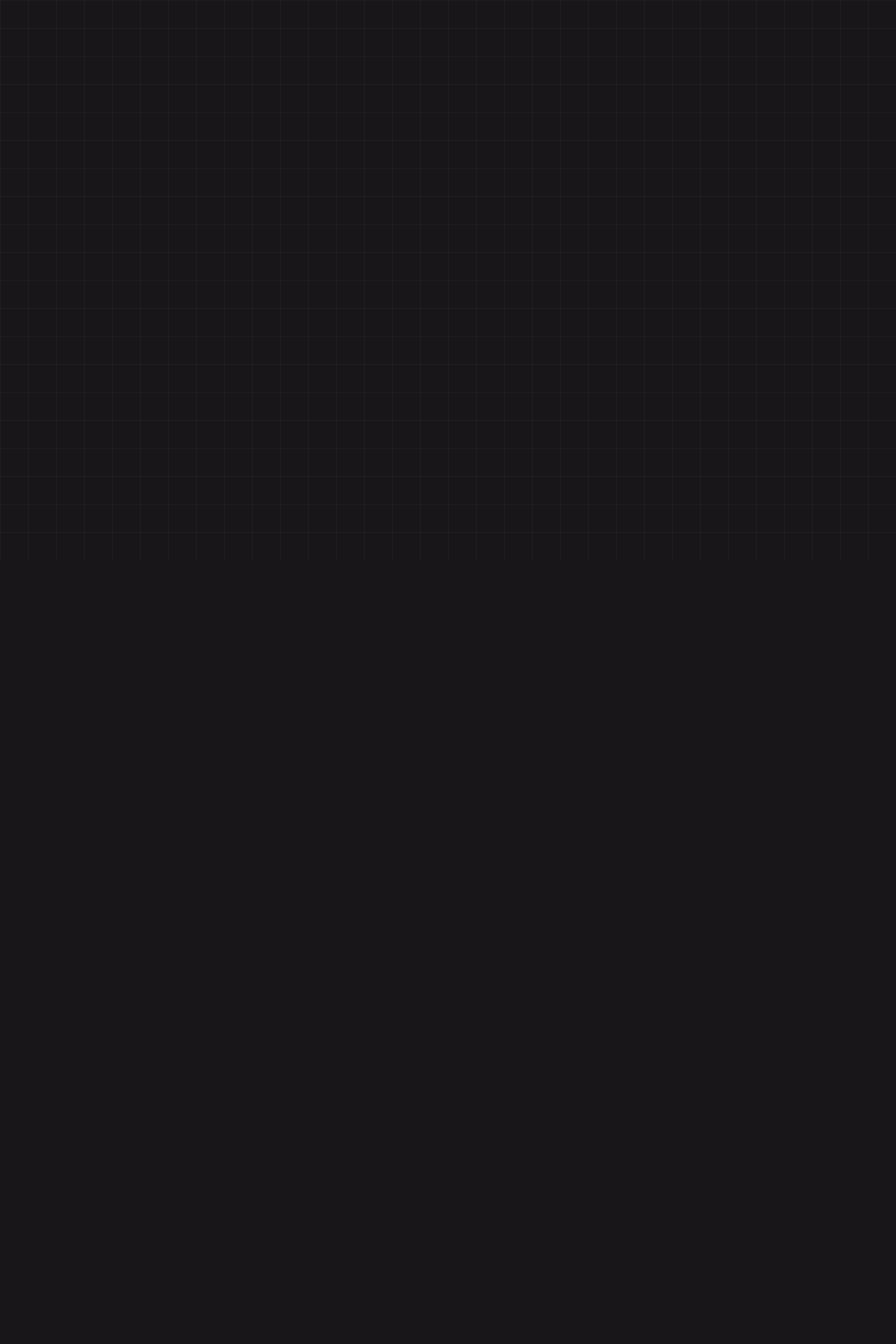
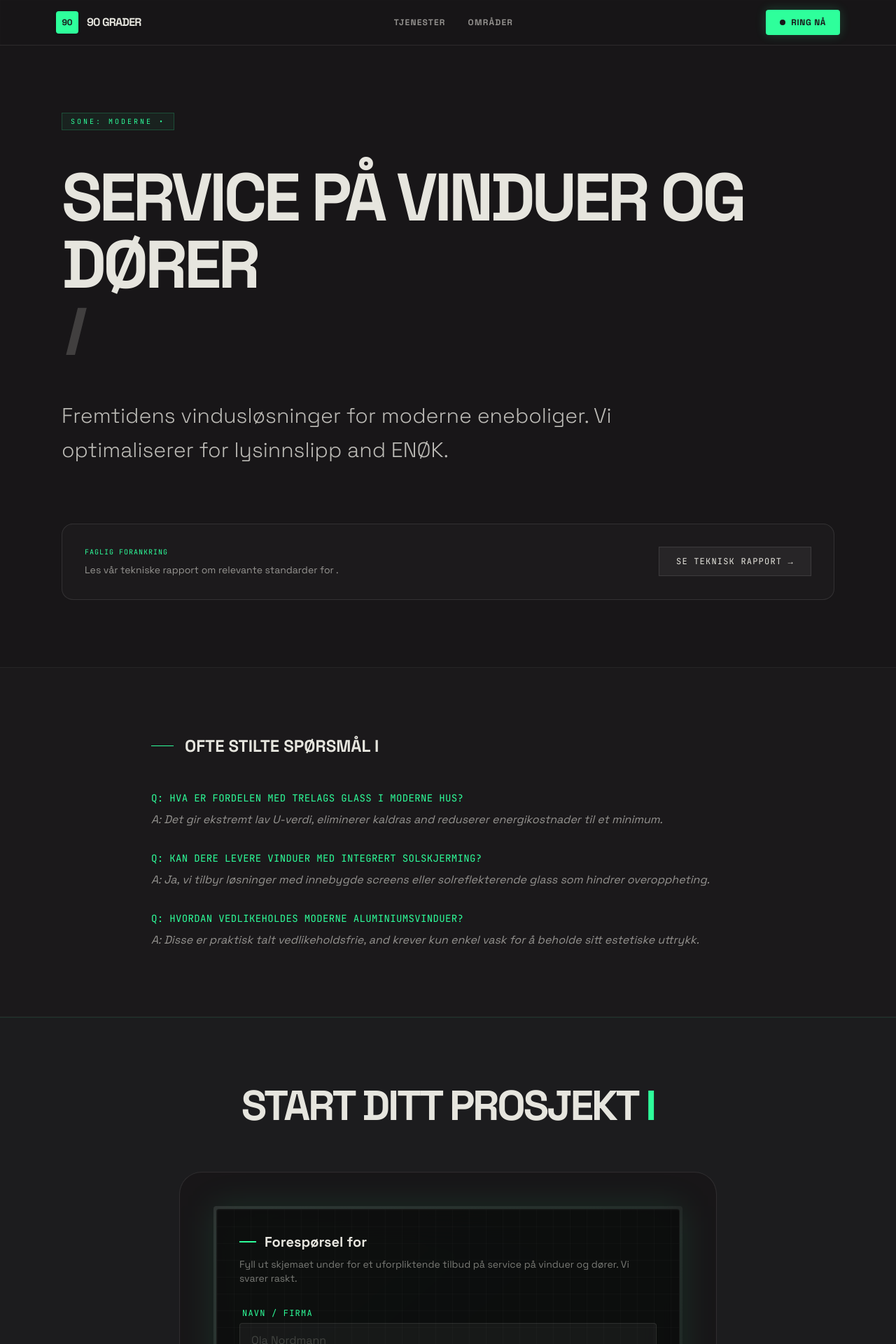
Before and after one commit to rezhh94/90grader, a Next.js app: page /asker/vindusservice in a window 1280 px wide. Before the commit this address had no page. Shown: the top 1920 px of the page at 70% size. Before the commit the page ends 800 px from the top, so only its background shows below. Built offline with nearby package versions, Linux system fonts and the light colour scheme.

Commit message:
feat: integrate Sone-logikk and Solution A layout for 300+ landing pages

```diff
--- a/app/[city]/[service]/page.tsx
+++ b/app/[city]/[service]/page.tsx
@@ -49,8 +49,7 @@ export default async function ServiceCityPage({ params }: PageProps) {
         notFound();
     }
 
-    const { baseService: service, cityName, zone, hook, usp, faq, slug, coordinates } = content;
-    const otherServices = services.filter((s) => s.id !== serviceId);
+    const { baseService: service, cityName, zone, hook, faq, slug, coordinates } = content;
 
     // JSON-LD for SGE/SEO med Hyper-lokal NAP-data
     const schemaGeo = coordinates.split(', ') || ['59.9139', '10.7522']; // Fallback Oslo
@@ -84,190 +83,68 @@ export default async function ServiceCityPage({ params }: PageProps) {
     };
 
     return (
-        <main className="min-h-screen bg-[#181618] text-[#e6e5de] font-sans pb-24">
+        <main className="min-h-screen bg-[#181618] text-[#e6e5de]">
             <script
                 type="application/ld+json"
                 dangerouslySetInnerHTML={{ __html: JSON.stringify(jsonLd) }}
             />
 
-            {/* 1. PREMIUM SUB-HERO (Sentrert & Ren) */}
-            <section className="px-6 py-24 border-b border-white/5 bg-white/[0.01]">
-                <div className="max-w-4xl mx-auto text-center">
-                    <div className="inline-block px-3 py-1 border border-[#2eff9b]/20 text-[#2eff9b] font-mono text-[10px] uppercase tracking-[0.3em] mb-8 bg-[#2eff9b]/5 rounded-sm">
-                        {service.vakt ? 'AKUTT BEREDSKAP' : 'SPESIALISTPROSJEKT'} • {cityName}
+            {/* 6XL RAMME FOR PREMIUM FØLELSE */}
+            <section className="max-w-6xl mx-auto px-6 py-24">
+                <div className="space-y-12">
+                    <div className="inline-block px-3 py-1 border border-[#2eff9b]/20 text-[#2eff9b] font-mono text-[10px] uppercase tracking-[0.3em] bg-[#2eff9b]/5">
+                        SONE: {zone} • {cityName}
                     </div>
-                    <h1 className="text-5xl md:text-8xl font-bold uppercase tracking-tighter leading-[0.9] mb-8">
-                        {service.title} <br />
+
+                    <h1 className="text-5xl md:text-8xl font-bold uppercase tracking-tighter leading-none">
+                        {service.title} <br/>
                         <span className="text-[#e6e5de]/20 italic">i {cityName}</span>
                     </h1>
-                    <a href="#bestill" className="font-mono text-xs uppercase tracking-widest text-[#2eff9b] hover:opacity-70 transition-opacity">
-                        Gå direkte til forespørsel ↓
-                    </a>
+
+                    <p className="text-2xl md:text-3xl text-[#e6e5de]/80 font-light max-w-4xl leading-relaxed">
+                        {hook}
+                    </p>
+                </div>
+
+                {/* DEEP CONTEXT LINKING MODUL */}
+                <div className="mt-20 p-8 border border-white/10 bg-white/[0.02] rounded-2xl flex flex-col md:flex-row justify-between items-center gap-8">
+                    <div>
+                        <h3 className="font-mono text-[10px] text-[#2eff9b] uppercase tracking-widest mb-2">Faglig Forankring</h3>
+                        <p className="text-sm opacity-60">Les vår tekniske rapport om relevante standarder for {cityName}.</p>
+                    </div>
+                    <Link href={`/fag-arkiv/${slug}`} className="px-6 py-3 bg-white/5 border border-white/10 hover:border-[#2eff9b]/50 transition-all text-xs font-mono uppercase tracking-widest">
+                        Se Teknisk Rapport →
+                    </Link>
                 </div>
             </section>
 
-            {/* 2. INNHOLDS-SECTION (Sentrert max-w-4xl for maksimal lesbarhet) */}
-            <section className="px-6 py-24">
-                <div className="max-w-4xl mx-auto space-y-20">
-
-                    {/* BILDE-BOKS (Visuelt Anker) */}
-                    <div className="relative aspect-video bg-white/5 border border-white/10 rounded-2xl overflow-hidden group">
-                        <div className="absolute inset-0 bg-cover bg-center grayscale hover:grayscale-0 transition-all duration-1000"
-                            style={{ backgroundImage: `url('/images/services/${service.id}.jpg')` }} />
-                        <div className="absolute top-6 left-6 bg-[#181618]/80 backdrop-blur-md border border-[#2eff9b]/30 px-4 py-2 rounded font-mono text-[10px] text-[#2eff9b]">
-                            PROSJEKTKODE: 90G-{city.toUpperCase()}-{serviceId.toUpperCase()}
-                        </div>
-                    </div>
-
-                    {/* TEKSTLIG GJENNOMGANG (Med Dynamisk Løsnings-Plikt) */}
-                    <div className="space-y-12">
-                        <div className="flex items-center gap-6">
-                            <div className="w-16 h-[1px] bg-[#2eff9b]" />
-                            <h2 className="text-sm font-mono font-bold uppercase tracking-[0.3em] text-[#2eff9b]">Prosjektbeskrivelse</h2>
-                        </div>
-                        <div className="text-xl md:text-2xl leading-relaxed text-[#e6e5de]/80 font-light space-y-8">
-                            <p>{service.longDesc}</p>
-                            <div className="p-6 border-l-2 border-[#2eff9b] bg-[#2eff9b]/[0.02]">
-                                <h3 className="text-lg font-bold text-[#e6e5de] mb-2 uppercase font-mono text-sm tracking-widest">Lokal Ekspertise i {cityName}</h3>
-                                <p className="text-lg">{hook}</p>
+            {/* HYPER-LOKAL FAQ FOR SGE-DOMINANS */}
+            <section className="bg-white/[0.01] py-24 border-y border-white/5">
+                <div className="max-w-4xl mx-auto px-6">
+                    <h2 className="text-2xl font-bold uppercase mb-12 flex items-center gap-4">
+                        <span className="w-8 h-[1px] bg-[#2eff9b]" />
+                        Ofte stilte spørsmål i {cityName}
+                    </h2>
+                    <div className="space-y-8">
+                        {faq.map((item, i) => (
+                            <div key={i} className="group">
+                                <h4 className="text-[#2eff9b] font-mono text-sm mb-2 uppercase tracking-wide">Q: {item.q}</h4>
+                                <p className="text-[#e6e5de]/60 leading-relaxed italic">A: {item.a}</p>
                             </div>
-                        </div>
-                    </div>
-
-                    {/* TEKNISKE SPESIFIKASJONER & ZONE */}
-                    <div className="grid grid-cols-1 md:grid-cols-2 gap-6 pt-12 border-t border-white/5">
-                        <div className="grid grid-cols-2 gap-4">
-                            {[
-                                { label: 'Soneprofil', val: zone },
-                                { label: 'Region', val: cityName },
-                            ].map((item) => (
-                                <div key={item.label} className="p-6 bg-white/5 border border-white/10 rounded-xl">
-                                    <p className="font-mono text-[9px] text-[#2eff9b] uppercase tracking-widest mb-2">{item.label}</p>
-                                    <p className="font-bold text-sm uppercase">{item.val}</p>
-                                </div>
-                            ))}
-                        </div>
-                        <div className="p-6 bg-[#1c1c1e] border border-[#2eff9b]/20 rounded-xl relative overflow-hidden">
-                            <div className="absolute top-0 right-0 w-32 h-32 bg-[#2eff9b]/5 blur-3xl -mr-16 -mt-16" />
-                            <h3 className="text-[#2eff9b] font-mono text-xs uppercase tracking-widest mb-4">Unik Sonefordel</h3>
-                            <div className="space-y-4">
-                                <p className="text-xl font-bold leading-tight text-[#e6e5de]">
-                                    {usp}
-                                </p>
-                                <div className="flex items-center gap-2 text-[#2eff9b] text-[10px] font-mono uppercase tracking-widest">
-                                    <span className="relative flex h-2 w-2">
-                                        <span className="animate-ping absolute inline-flex h-full w-full rounded-full bg-[#2eff9b] opacity-75"></span>
-                                        <span className="relative inline-flex rounded-full h-2 w-2 bg-[#2eff9b]"></span>
-                                    </span>
-                                    SGE Dominans Aktiv
-                                </div>
-                            </div>
-                        </div>
-                    </div>
-
-                    {/* DEEP CONTEXT / FAG-ARKIV LINK */}
-                    <Link href={`/fag-arkiv/${slug}`} className="block group pt-6">
-                        <div className="p-8 border border-[#2eff9b]/20 bg-[#2eff9b]/[0.02] rounded-2xl group-hover:bg-[#2eff9b]/[0.08] transition-all relative overflow-hidden">
-                            <div className="absolute top-0 right-0 p-8 opacity-10 font-mono text-6xl font-black italic mix-blend-overlay pointer-events-none">
-                                REPORT
-                            </div>
-                            <h3 className="text-[#2eff9b] font-mono text-sm uppercase tracking-widest mb-2 flex items-center gap-3">
-                                <span>Deep Context Link</span> <span className="group-hover:translate-x-2 transition-transform">→</span>
-                            </h3>
-                            <p className="text-xl font-bold mb-2">Les vår tekniske rapport fra fagarkivet</p>
-                            <p className="text-sm text-[#e6e5de]/50 group-hover:text-[#e6e5de]/80 transition-colors">Avgjørende SGE-signal for {cityName}</p>
-                        </div>
-                    </Link>
-
-                    {/* LOKAL FAQ FOR SGE */}
-                    <div className="pt-12 border-t border-white/5">
-                        <h3 className="text-2xl font-bold mb-8 flex items-center gap-3">
-                            <span className="w-8 h-[2px] bg-[#2eff9b]" />
-                            Ofte stilte spørsmål i <span className="text-[#2eff9b]">{cityName}</span>
-                        </h3>
-                        <div className="grid gap-4">
-                            {faq.map((item, i) => (
-                                <div key={i} className="p-6 bg-white/5 border border-white/10 rounded-xl">
-                                    <h4 className="font-bold text-lg mb-2">{item.q}</h4>
-                                    <p className="text-[#e6e5de]/70">{item.a}</p>
-                                </div>
-                            ))}
-                        </div>
-                    </div>
-                </div>
-            </section>
-
-            {/* 3. "THE ANCHOR" - FULLBREDDE KONTAKTSESJON (Lead-motoren) */}
-            <section id="bestill" className="bg-[#1c1c1e] px-6 py-24 md:py-32 border-t border-[#2eff9b]/10 relative overflow-hidden">
-                {/* Blueprint dekorasjon som kun synes i bunnen */}
-                <div className="absolute inset-0 bg-[url('/blueprint-grid.svg')] opacity-[0.02] pointer-events-none" />
-
-                <div className="max-w-4xl mx-auto relative z-10">
-                    <div className="text-center mb-16 space-y-4">
-                        <h2 className="text-4xl md:text-6xl font-bold uppercase tracking-tighter">
-                            Start ditt prosjekt <span className="text-[#2eff9b]">i {cityName}</span>
-                        </h2>
-                        <p className="text-[#e6e5de]/50 font-mono text-sm uppercase tracking-widest">
-                            Svarer normalt innen 2 timer • {service.vakt ? '24/7 Vakttelefon aktiv' : 'Hurtig respons'}
-                        </p>
-                    </div>
-
-                    <div className="bg-[#181618] border border-white/10 p-8 md:p-16 rounded-[2.5rem] shadow-3xl">
-                        <ContactForm service={service.title} city={cityName} />
-
-                        <div className="mt-12 pt-12 border-t border-white/5 flex flex-col items-center">
-                            <a href="tel:+4790000000" className="group flex items-center gap-6 text-2xl md:text-4xl font-black hover:text-[#2eff9b] transition-colors">
-                                <span className="text-xs font-mono font-normal text-[#2eff9b] group-hover:animate-pulse uppercase tracking-[0.4em]">{service.vakt ? 'VAKT:' : 'RING OSS:'}</span>
-                                +47 900 00 000
-                            </a>
-                        </div>
-                    </div>
-                </div>
-            </section>
-
-            {/* Related Services — Interlinking */}
-            <section className="px-6 py-16 border-t border-white/10">
-                <div className="max-w-6xl mx-auto">
-                    <h2 className="text-2xl font-bold mb-8 flex items-center gap-3">
-                        <span className="w-8 h-[2px] bg-[#2eff9b]" />
-                        Andre tjenester i <span className="text-[#2eff9b]">{cityName}</span>
-                    </h2>
-                    <div className="grid grid-cols-1 sm:grid-cols-2 lg:grid-cols-3 gap-4">
-                        {otherServices.map((s) => (
-                            <Link
-                                key={s.id}
-                                href={`/${city}/${s.id}`}
-                                className="group relative p-6 border border-[#e6e5de]/5 bg-[#e6e5de]/[0.01] hover:border-[#2eff9b]/50 hover:bg-[#2eff9b]/[0.02] rounded-none transition-all duration-500 hover:shadow-[0_0_30px_rgba(46,255,155,0.1)]"
-                            >
-                                <span className="text-[10px] font-mono text-[#2eff9b] uppercase tracking-widest">
-                                    {s.vakt ? '● VAKT' : '◆ PROSJEKT'}
-                                </span>
-                                <h3 className="text-lg font-bold mt-2 group-hover:text-[#2eff9b] transition-colors">{s.title}</h3>
-                                <p className="text-xs text-[#e6e5de]/40 mt-1">{s.desc}</p>
-                            </Link>
                         ))}
                     </div>
                 </div>
             </section>
 
-            {/* Other Cities */}
-            <section className="px-6 py-16 border-t border-white/10">
-                <div className="max-w-6xl mx-auto">
-                    <h2 className="text-2xl font-bold mb-8 flex items-center gap-3">
-                        <span className="w-8 h-[2px] bg-[#2eff9b]" />
-                        {service.title} i andre byer
+            {/* "THE ANCHOR" - FULLBREDDE KONTAKTSESJON */}
+            <section id="bestill" className="bg-[#1c1c1e] px-6 py-24 border-t border-[#2eff9b]/10">
+                <div className="max-w-4xl mx-auto text-center mb-16">
+                    <h2 className="text-4xl md:text-6xl font-bold uppercase tracking-tighter">
+                        Start ditt prosjekt <span className="text-[#2eff9b]">i {cityName}</span>
                     </h2>
-                    <div className="flex flex-wrap gap-3">
-                        {cities.filter((c) => c !== city).map((c) => (
-                            <Link
-                                key={c}
-                                href={`/${c}/${serviceId}`}
-                                className="px-5 py-2.5 border border-[#e6e5de]/5 text-sm text-[#e6e5de]/50 hover:border-[#2eff9b]/50 hover:bg-[#2eff9b]/[0.02] hover:text-[#e6e5de] rounded-none transition-all duration-300 hover:shadow-[0_0_20px_rgba(46,255,155,0.1)] font-bold uppercase tracking-wider"
-                            >
-                                {cityNames[c]}
-                            </Link>
-                        ))}
-                    </div>
+                </div>
+                <div className="max-w-3xl mx-auto bg-[#181618] border border-white/10 p-8 md:p-12 rounded-[2rem]">
+                    <ContactForm service={service.title} city={cityName} />
                 </div>
             </section>
         </main>
--- a/lib/data.ts
+++ b/lib/data.ts
@@ -25,7 +25,8 @@ export const cityNames: Record<string, string> = {
 
 export type Zone = 'HISTORISK' | 'MODERNE' | 'VEKST';
 
-export const cityMetaData: Record<string, { zone: Zone, coordinates: string }> = {
+// 1. Definerer sonene for alle 50 nabolag (Arkitektonisk innholds-matrise)
+export const neighborhoodMatrix: Record<string, { zone: Zone, coordinates: string }> = {
     // Oslo - Mye historisk
     'frogner': { zone: 'HISTORISK', coordinates: '59.9225, 10.7042' },
     'majorstuen': { zone: 'HISTORISK', coordinates: '59.9298, 10.7145' },
@@ -339,27 +340,27 @@ export const zoneServiceData: Record<Zone, Record<string, ServiceZoneData>> = {
   }
 };
 
+// 2. Henter unikt innhold basert på Sone-logikk
 export function getServiceContent(serviceId: string, cityId: string) {
     const cityName = cityNames[cityId];
-    const cityData = cityMetaData[cityId];
+    const neighborhood = neighborhoodMatrix[cityId] || { zone: 'MODERNE' as Zone, coordinates: '59.9139, 10.7522' };
     const baseService = services.find(s => s.id === serviceId);
 
-    if (!baseService || !cityData) return null;
+    if (!baseService) return null;
 
-    const zone = cityData.zone;
-    const zoneData = zoneServiceData[zone]?.[serviceId];
+    const zoneData = zoneServiceData[neighborhood.zone][serviceId];
 
     if (!zoneData) return null;
 
     return {
         baseService,
         cityName,
-        zone,
+        zone: neighborhood.zone,
         hook: zoneData.hook,
         usp: zoneData.usp,
         faq: zoneData.faq,
         slug: zoneData.slug,
-        coordinates: cityData.coordinates
+        coordinates: neighborhood.coordinates
     };
 }
 // Final validation completed
```
